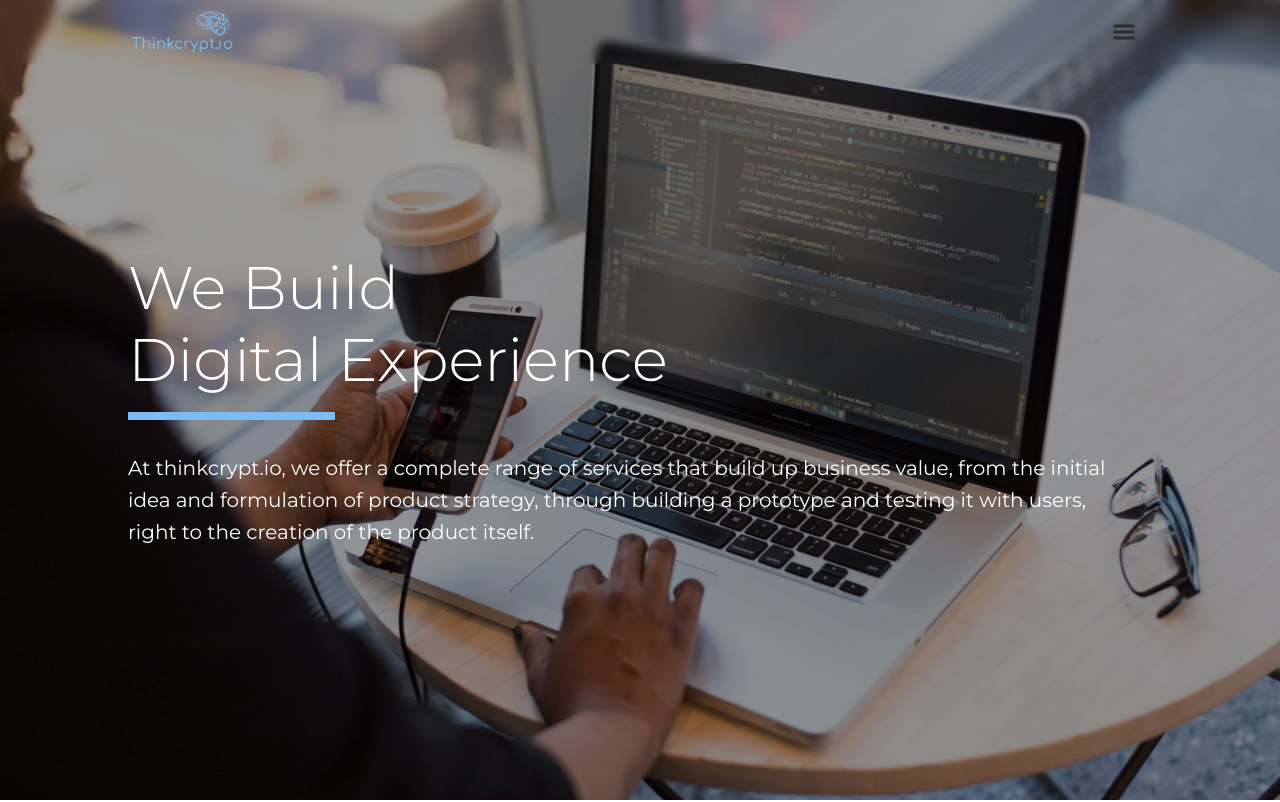
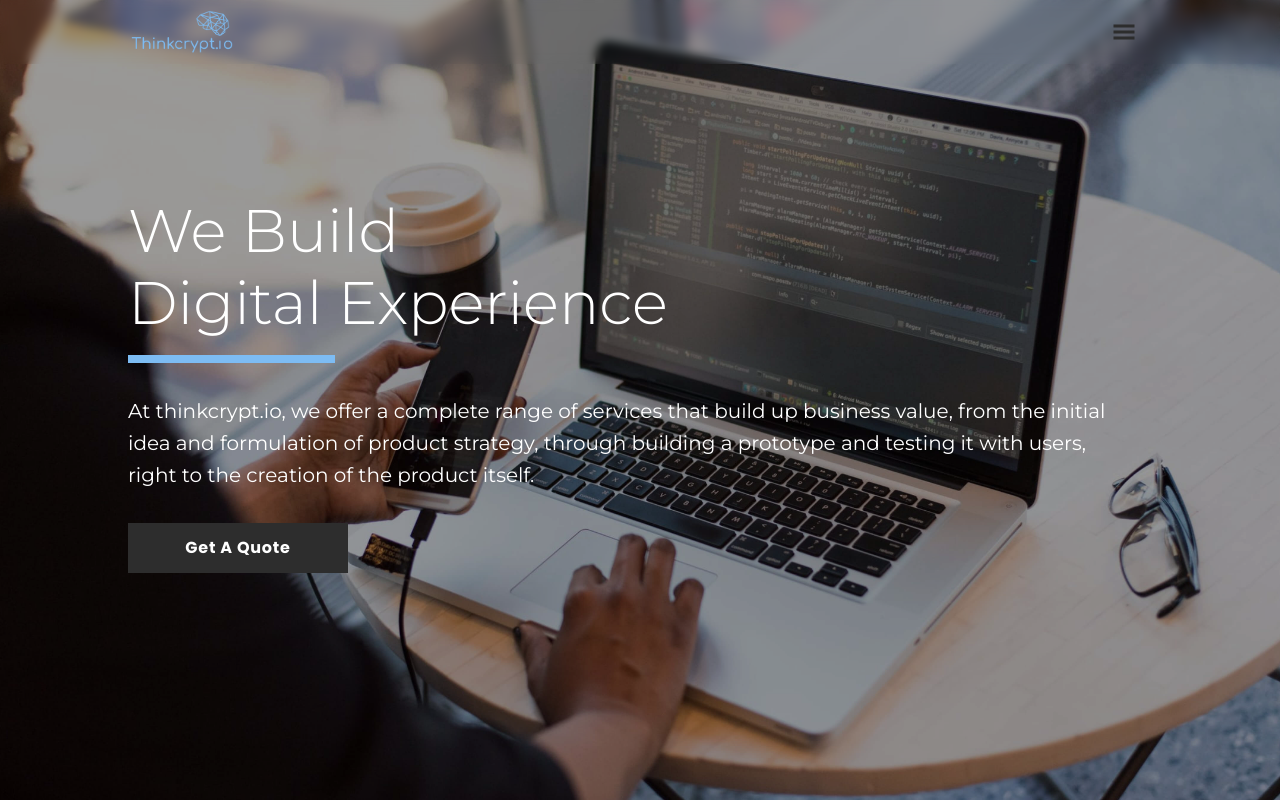
Before and after one commit to aiasifistiaque/thinkcrypt-website, a Next.js app: page / in a window 1280 px wide. Shown: the top 802 px of the page. Built offline with nearby package versions, Linux system fonts and the light colour scheme.

Commit message:
Get a quote added

```diff
--- a/components/home/hero/Hero.js
+++ b/components/home/hero/Hero.js
@@ -1,8 +1,32 @@
 import React from 'react';
-import { Heading, Flex, Box } from '@chakra-ui/react';
+import { Heading, Flex, Box, Center, Text as BText } from '@chakra-ui/react';
 import styled from '@emotion/styled';
 import { colors, breakpoints } from '../../lib/constants';
+import Link from 'next/link';
 
+const ThinkButton = styled(Center)`
+	cursor: pointer;
+	margin: 32px 0;
+	height: 50px;
+	width: 220px;
+	background-color: ${colors.charcole};
+	transition: 0.2s;
+	&:hover {
+		@media (min-width: ${breakpoints.desktop}) {
+			background-color: ${colors.charcole};
+		}
+	}
+	&:active {
+		background-color: ${colors.primaryLight};
+	}
+`;
+const ButtonText = styled(BText)`
+	line-height: 0;
+	color: white;
+	font-weight: bold;
+	letter-spacing: 0.75px;
+	font-size: 1rem;
+`;
 const Container = styled(Flex)`
 	flex: 1;
 	background-image: url('/hero.jpeg');
@@ -58,6 +82,11 @@ const Hero = () => {
 					strategy, through building a prototype and testing it with users,
 					right to the creation of the product itself.
 				</Text>
+				<Link href='https://thinkcrypt-get-a-quote-deployed.vercel.app/'>
+					<ThinkButton>
+						<ButtonText>Get A Quote</ButtonText>
+					</ThinkButton>
+				</Link>
 			</Overlay>
 		</Container>
 	);
--- a/components/team/TeamPage.jsx
+++ b/components/team/TeamPage.jsx
@@ -86,6 +86,7 @@ function TeamPage() {
 				<SectionHeadingWithoutMaxH
 					heading='MEET THE CREATORS OF TEAM THINKCRYPT '
 					subHeading={'Our Team'}
+					pt={{ base: "60px", md: 4 }}
 				>
 					Get to know the faces behind the innovation and learn about the
 					collaborative spirit that fuels our mission to create cutting-edge
```
